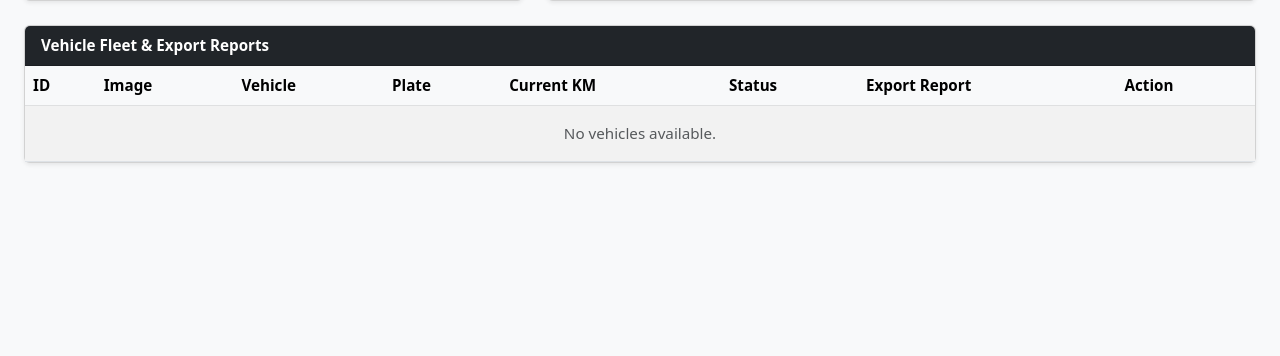
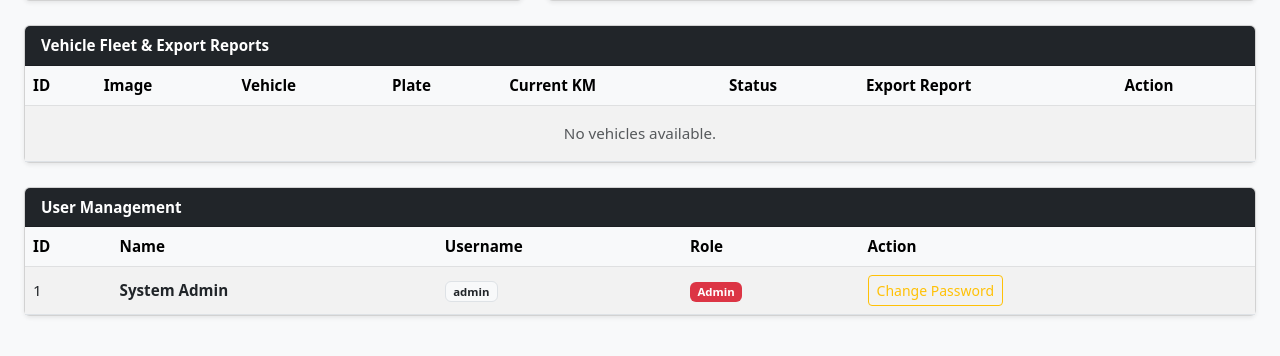
Before and after one commit to mipxman/FleetManager, a Flask app: page /admin in a window 1280 px wide. Shown: the part 409-765 px from the top of the page. Run offline with Flask 3, Linux system fonts and the light colour scheme; a user stored in the database is signed in.

Commit message:
Update admin_dashboard.html

```diff
--- a/templates/admin_dashboard.html
+++ b/templates/admin_dashboard.html
@@ -122,4 +122,71 @@
         </div>
     </div>
 </div>
+<!-- User Management Table & Password Reset -->
+<div class="card shadow-sm mb-4">
+    <div class="card-header bg-dark text-white fw-bold" data-i18n="user_management">
+        User Management
+    </div>
+    <div class="card-body p-0">
+        <div class="table-responsive">
+            <table class="table table-striped align-middle mb-0 text-nowrap">
+                <thead class="table-light">
+                    <tr>
+                        <th>ID</th>
+                        <th data-i18n="name">Name</th>
+                        <th data-i18n="username">Username</th>
+                        <th data-i18n="role">Role</th>
+                        <th data-i18n="action">Action</th>
+                    </tr>
+                </thead>
+                <tbody>
+                    {% for user in users %}
+                    <tr>
+                        <td>{{ user.id }}</td>
+                        <td><strong>{{ user.first_name }} {{ user.last_name }}</strong></td>
+                        <td><span class="badge bg-light text-dark border">{{ user.username }}</span></td>
+                        <td>
+                            {% if user.role == 'admin' %}
+                            <span class="badge bg-danger">Admin</span>
+                            {% else %}
+                            <span class="badge bg-secondary">User</span>
+                            {% endif %}
+                        </td>
+                        <td>
+                            <!-- Reset Password Button triggering Modal -->
+                            <button class="btn btn-outline-warning btn-sm" data-bs-toggle="modal" data-bs-target="#resetPasswordModal{{ user.id }}" data-i18n="change_password">
+                                Change Password
+                            </button>
+
+                            <!-- Password Reset Modal -->
+                            <div class="modal fade" id="resetPasswordModal{{ user.id }}" tabindex="-1" aria-hidden="true">
+                                <div class="modal-dialog modal-dialog-centered">
+                                    <div class="modal-content">
+                                        <div class="modal-header">
+                                            <h5 class="modal-title">Reset Password for {{ user.username }}</h5>
+                                            <button type="button" class="btn-close" data-bs-dismiss="modal" aria-label="Close"></button>
+                                        </div>
+                                        <form action="{{ url_for('reset_password', user_id=user.id) }}" method="POST">
+                                            <div class="modal-body">
+                                                <div class="mb-3">
+                                                    <label class="form-label text-start w-100 fw-bold">New Password</label>
+                                                    <input type="password" name="new_password" class="form-control" placeholder="Enter new password" required>
+                                                </div>
+                                            </div>
+                                            <div class="modal-footer">
+                                                <button type="button" class="btn btn-secondary btn-sm" data-bs-dismiss="modal">Cancel</button>
+                                                <button type="submit" class="btn btn-primary btn-sm">Update Password</button>
+                                            </div>
+                                        </form>
+                                    </div>
+                                </div>
+                            </div>
+                        </td>
+                    </tr>
+                    {% endfor %}
+                </tbody>
+            </table>
+        </div>
+    </div>
+</div>
 {% endblock %}
```
